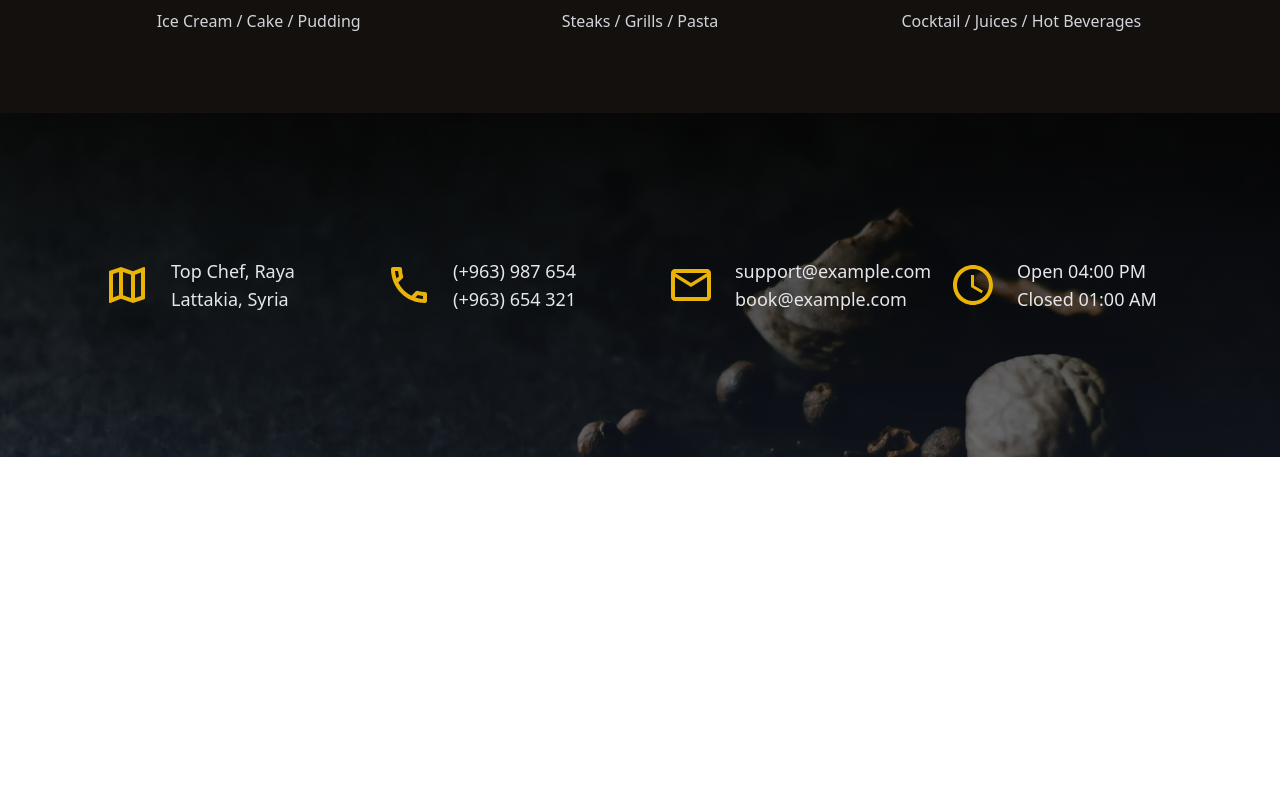
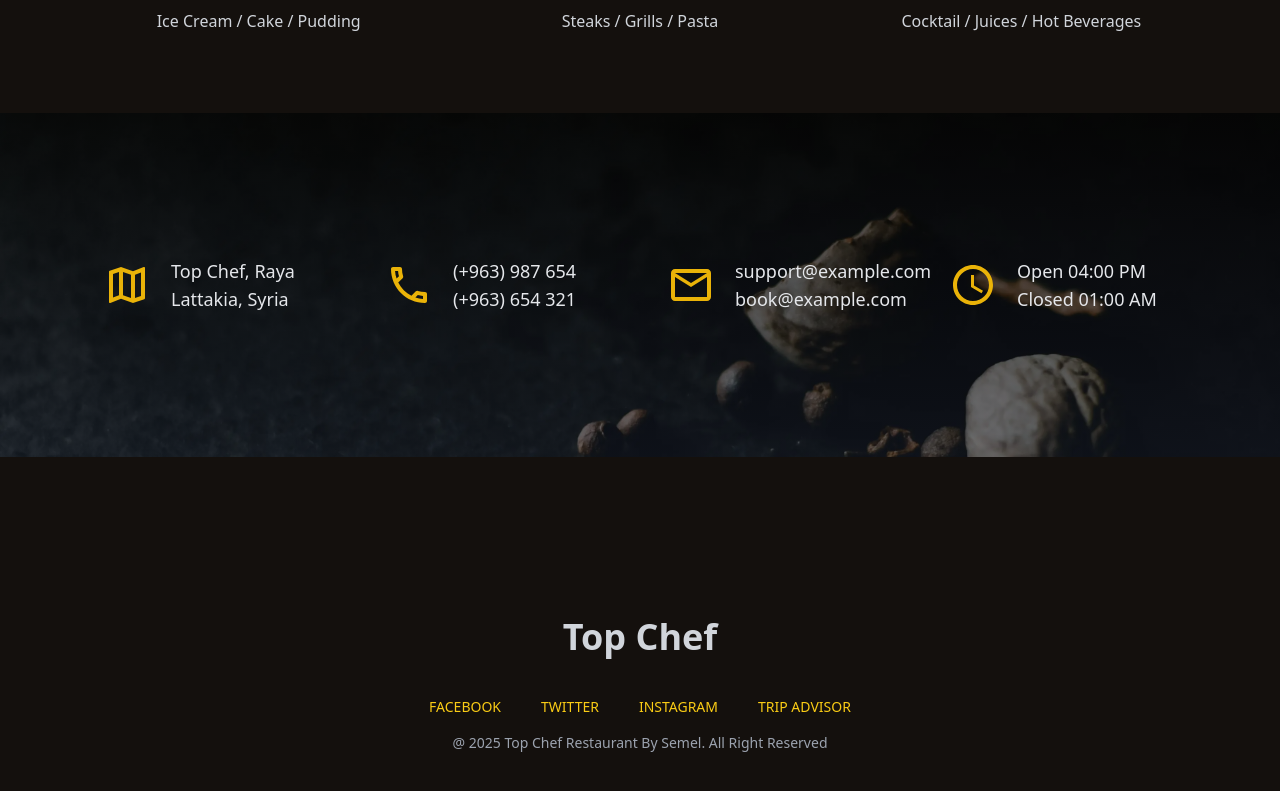
Before and after one commit to semel-1/topchef, a React (Create React App) app: page / in a window 1280 px wide. Shown: the part 3886-4677 px from the top of the page. Before the commit the page ends 4343 px from the top, so only its background shows below. Built offline with nearby package versions, Linux system fonts and the light colour scheme.

Commit message:
Implement Footer

```diff
--- a/src/App.js
+++ b/src/App.js
@@ -2,6 +2,7 @@ import React from 'react';
 import { BrowserRouter as Router, Routes, Route } from "react-router-dom";
 
 import Header from './Component/Header/Header';
+import Footer from './Component/Footer/Footer'
 
 import Home from './Pages/Home';
 
@@ -14,6 +15,7 @@ const App = () => {
         <Route path="/" element={<Home/>} />
         {/* <Route path="/product/:id" element={<ProductDetails />} /> */}
       </Routes>
+      <Footer/>
     </Router>
   );
 };
--- a/src/Component/About/StatCard/StatCard.jsx
+++ b/src/Component/About/StatCard/StatCard.jsx
@@ -3,7 +3,7 @@ import CountUp from "react-countup";
 
 const StatCard = React.memo(({ icon, value, label, inView, duration }) => (
   <div
-    className="flex flex-col items-center bg-white/10 backdrop-blur-sm p-6 rounded-lg shadow-lg transform transition-transform hover:scale-105"
+    className="flex flex-col items-center bg-white/10 backdrop-blur-sm p-6 rounded-lg shadow-lg transform transition-transform hover:scale-105 cursor-pointer"
     aria-label={`${label}: ${value}`}
   >
     <div className="mb-4">{icon}</div>
--- /dev/null
+++ b/src/Component/Footer/Footer.jsx
@@ -0,0 +1,18 @@
+import React from "react";
+
+const Footer = () => {
+  return (
+    <footer className=" bg-darkGray flex flex-col justify-center items-center pt-40 pb-16">
+      <h1 className="text-4xl font-bold text-gray-300 mb-10">Top Chef</h1>
+      <ul className="flex gap-10 text-yellow-400 font-thin text-sm uppercase cursor-pointer mb-4">
+        <li className=" hover:text-gray-200">facebook</li>
+        <li className=" hover:text-gray-200">twitter</li>
+        <li className=" hover:text-gray-200">instagram</li>
+        <li className=" hover:text-gray-200">TRIP ADVISOR</li>
+      </ul>
+      <p className="text-sm  font-thin capitalize text-gray-400 ">@ 2025 top chef Restaurant by semel. All Right Reserved</p>
+    </footer>
+  );
+};
+
+export default Footer;
```
